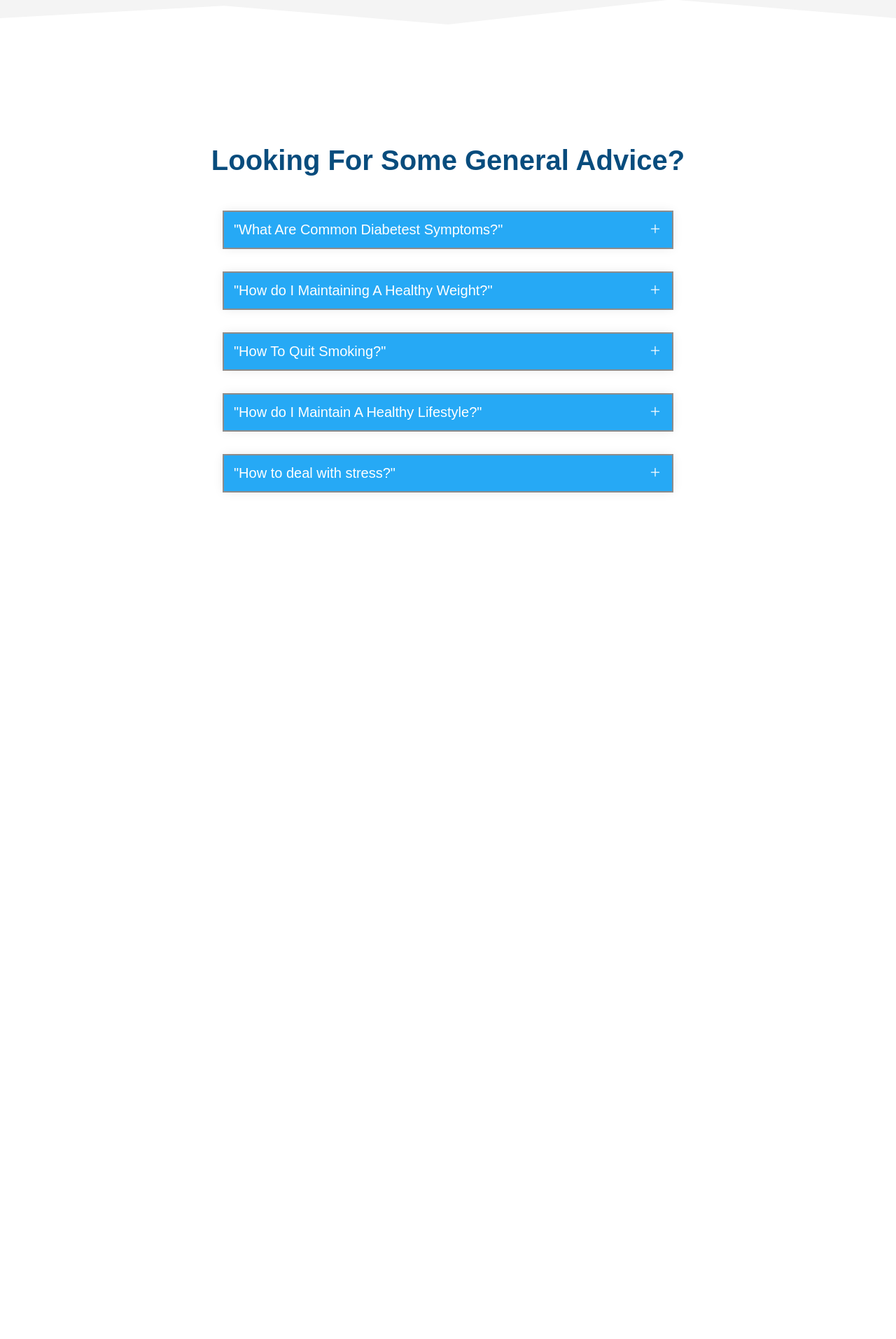
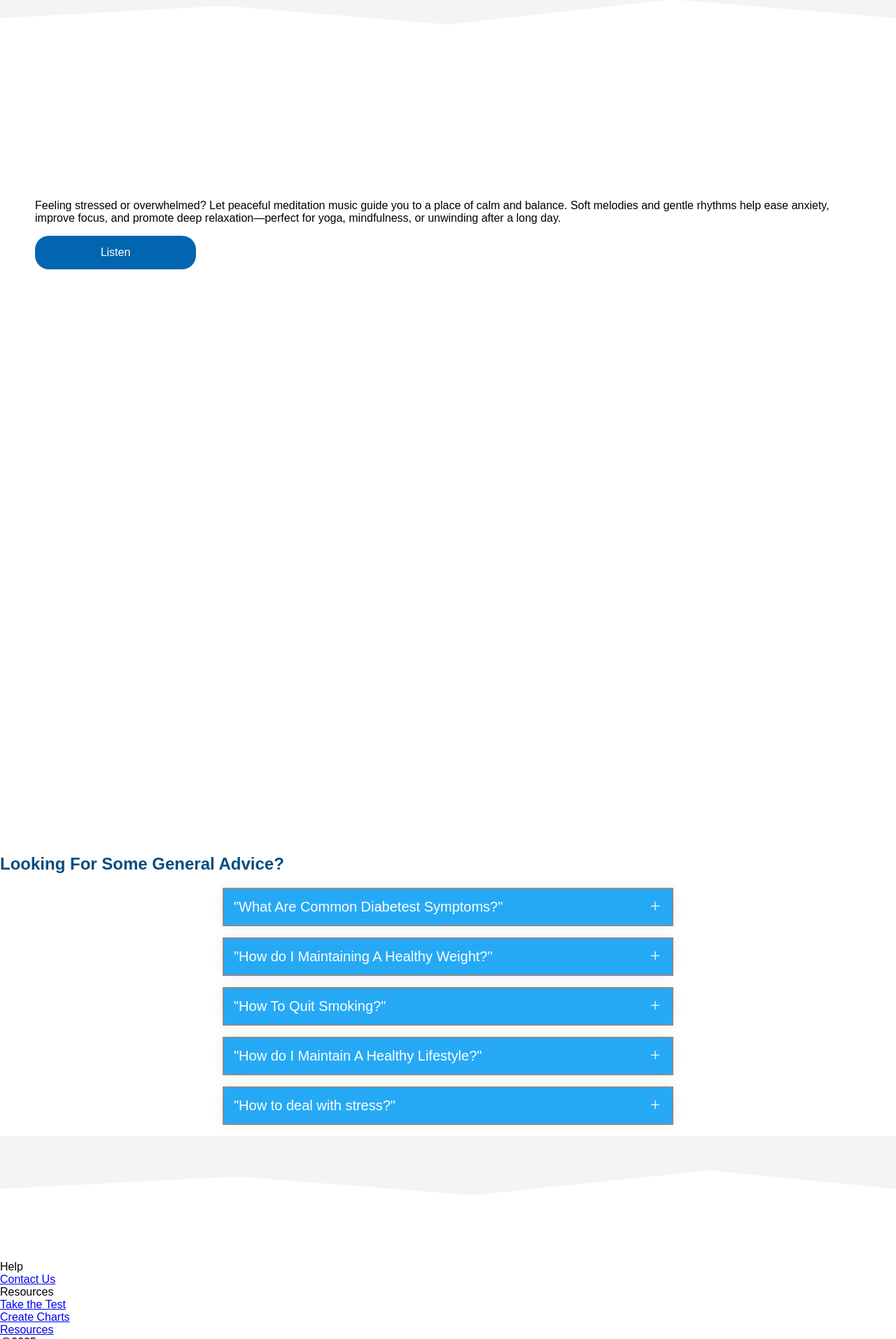
Before and after one commit to ImpactGLX323/UMAIHackathon-UNM, a Flask app: page / in a window 1280 px wide. Shown: the part 2200-4114 px from the top of the page at 70% size. Before the commit the page ends 2904 px from the top, so only its background shows below. Run offline with Flask 3, Linux system fonts and the light colour scheme.

Commit message:
Update home.html music section + end of website

```diff
--- a/src/backend/app/templates/home.html
+++ b/src/backend/app/templates/home.html
@@ -35,7 +35,7 @@
                                     <source src="{{ url_for('static', filename='video1.mp4') }}" type="video/mp4">
                                     Your browser does not support the video tag.
                                 </video>
-                                <div class="content_1">
+                                <div class="slide_content">
                                     <h1>"Explore & Better Your Health Today!"</h1>
                                     <a href="{{ url_for('questionnaire') }}" class="slide_1_btn">Take The Test</a>
                                 </div>
@@ -47,7 +47,7 @@
                                     <source src="{{ url_for('static', filename='video2.mp4') }}" type="video/mp4">
                                     Your browser does not support the video tag.
                                 </video>
-                                <div class="content_2">
+                                <div class="slide_content">
                                     <h1>"Discover Diabetes Types & Prevent the Risks!"</h1>
                                     <a href="#section02" class="slide_1_btn">Explore</a>
                                 </div>
@@ -59,7 +59,7 @@
                                     <source src="{{ url_for('static', filename='video3.mp4') }}" type="video/mp4">
                                     Your browser does not support the video tag.
                                 </video>
-                                <div class="content_3">
+                                <div class="slide_content">
                                     <h1>"Make Your Own Charts!"</h1>
                                     <a href="{{ url_for('chart') }}" class="slide_1_btn">Create Charts</a>
                                 </div>
@@ -80,7 +80,7 @@
             <path fill="#FFFFFF" d="M0,120 L360,90 L720,130 L1080,80 L1440,110 V200 H0 Z"></path>
         </svg>
 
-        <section class="section_2" id="section02">
+        <section class="section_2">
             <div class="s2text_item">
                 <div class="s2_title">
                     <h1 style="color: rgb(8, 76, 125);">Types Of Diabetes</h1>
@@ -113,8 +113,29 @@
             <path fill="#f4f4f4" d="M0,90 L360,70 L720,100 L1080,60 L1440,90 V0 H0 Z"></path>
         </svg>
 
-        <section class="section_4" id="section04">
-            <div class="s4_title">
+        <section class="section_4">
+            <div class="s4text_item">
+                <div class="s4_title">
+                    <h1 style="color: rgb(255, 255, 255);">Music</h1>
+                </div>
+                <div class="music_content">
+                    <p>
+                        Feeling stressed or overwhelmed? Let peaceful meditation music guide you to a place of calm and balance.
+                        Soft melodies and gentle rhythms help ease anxiety,
+                        improve focus, and promote deep relaxation—perfect for yoga,
+                        mindfulness, or unwinding after a long day.
+                    </p>
+                    <a href="https://www.pond5.com/free/music/calm-meditation?gclsrc=aw.ds&&utm_source=google&utm_medium=cpc&utm_campaign=DEPT_SEM_Google_NonBrand_Mix_Core_INT_All_Music_CPA_BAU_EN&gad_source=1&gbraid=0AAAAAD9u9HXNLKHI9RAQKYRj31UX5NAe2&gclid=Cj0KCQjw4v6-BhDuARIsALprm32EF37UyBy-ovDLEj6E9ogsXHh-pD-Clcyw5ph0FwXVdQbg08VzUHMaAj3PEALw_wcB" class="s3_bt" target="_blank">Listen</a>
+                </div>
+            </div>
+        </section>
+
+        <svg class="s4_svg" viewBox="0 0 1440 200" xmlns="http://www.w3.org/2000/svg" width="100%" height="auto">
+            <path fill="#FFFFFF" d="M0,40 L350,70 L700,20 L1100,80 L1440,50 V0 H0 Z"></path>
+        </svg>
+
+        <section class="section_general">
+            <div class="general_title">
                 <h1 style="color: rgb(8, 76, 125);" >Looking For Some General Advice?</h1>
             </div>
             <div class="expandable">
@@ -212,6 +233,26 @@
                     </div>
                 </div>
             </div>
+        </section>
+
+        <svg class="general_svg" viewBox="0 0 1440 200" xmlns="http://www.w3.org/2000/svg" width="100%" height="auto">
+            <path fill="#f4f4f4" d="M0,85 L380,65 L760,95 L1140,55 L1440,85 V0 H0 Z"></path>
+        </svg>
+
+        <section class="section_end">
+            <div class="section_end_content">
+                <div class="help_item">
+                    <span>Help</span><br>
+                    <a href="{{ url_for('profile') }}">Contact Us</a> <!--TBD-->
+                </div>
+                <div class="resource_item">
+                    <span>Resources</span><br>
+                    <a href="{{ url_for('questionnaire') }}">Take the Test</a><br>
+                    <a href="{{ url_for('chart') }}">Create Charts</a><br>
+                    <a href="{{ url_for('resources1') }}">Resources</a>  <!--TBD-->
+                </div>
+            </div>
+            <span class="year">@2025</span>
         </section>
     </div>
     <script>
@@ -311,6 +352,8 @@
             moveToSlide(track, currentSlide, targetSlide); //moves the slide to corresponding target index
             updateDots(currentDot, targetDot);  //updates dot indicator
         });
+
+
     </script>
     <script type="module" src="https://unpkg.com/ionicons@7.1.0/dist/ionicons/ionicons.esm.js"></script>
     <script nomodule src="https://unpkg.com/ionicons@7.1.0/dist/ionicons/ionicons.js"></script>
```
